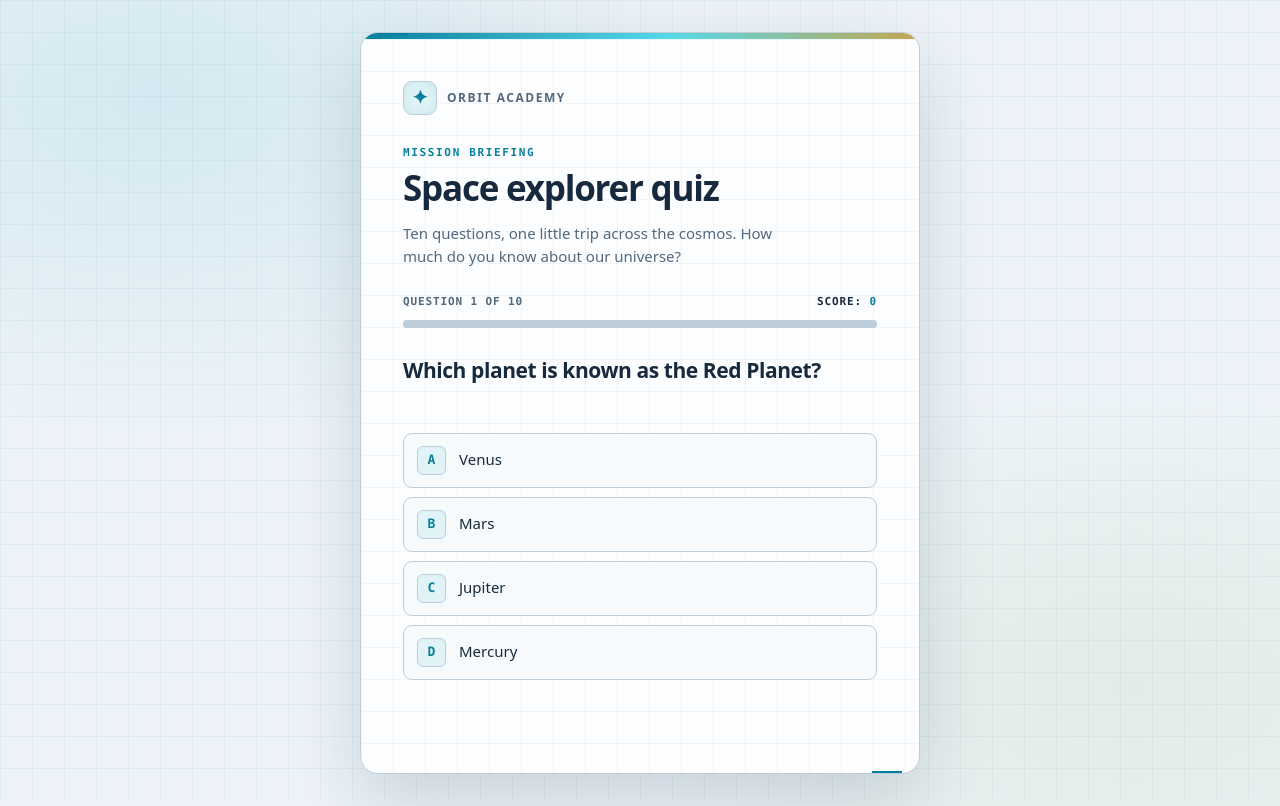
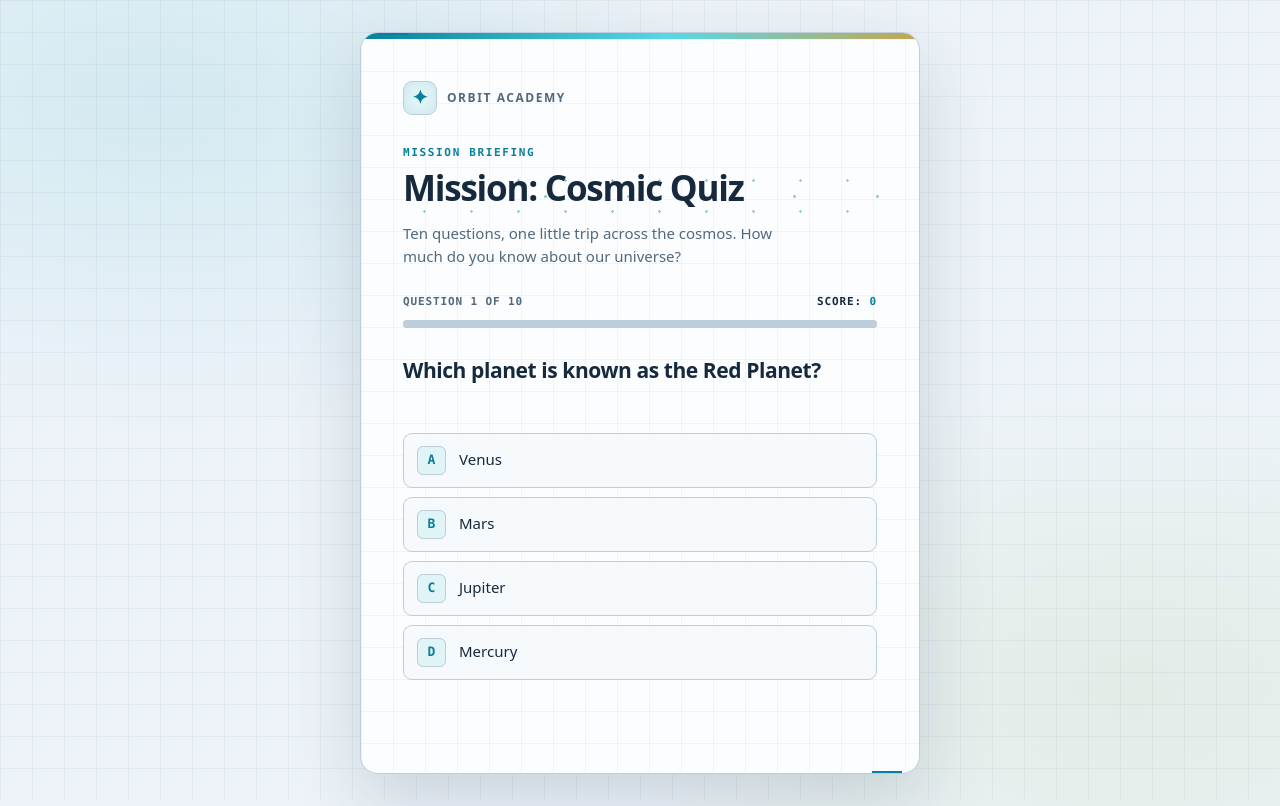
Before and after one commit to mlyoungcc/space-quiz, a plain HTML site: page index.html in a window 1280 px wide. Drawn offline with Linux system fonts and the light colour scheme.

Commit message:
Add animated star field to quiz title
Co-authored-by: Copilot App <223556219+Copilot@users.noreply.github.com>

```diff
--- a/index.html
+++ b/index.html
@@ -4,7 +4,7 @@
   <meta charset="utf-8">
   <meta name="viewport" content="width=device-width, initial-scale=1">
   <meta name="theme-color" content="#f5f7ff">
-  <title>Orbit Academy — Space Quiz</title>
+  <title>Mission: Cosmic Quiz — Orbit Academy</title>
   <style>
     :root {
       color-scheme: light dark;
@@ -145,6 +145,23 @@
       font-size: clamp(27px, 6vw, 35px);
       line-height: 1.15;
       letter-spacing: -.035em;
+    }
+
+    #page-title {
+      position: relative;
+      isolation: isolate;
+    }
+
+    #page-title::before {
+      position: absolute;
+      z-index: -1;
+      inset: -6px -4px;
+      background:
+        radial-gradient(circle, var(--accent) 0 1px, transparent 1.5px) 2px 3px / 47px 31px,
+        radial-gradient(circle, var(--accent) 0 1.2px, transparent 1.7px) 22px 14px / 83px 41px;
+      opacity: .32;
+      pointer-events: none;
+      content: "";
     }
 
     .intro {
@@ -420,6 +437,16 @@
       22% { opacity: .95; }
       100% { opacity: .35; transform: translateY(14px) scale(1.04); }
     }
+    @keyframes title-stars-twinkle {
+      from { opacity: .22; }
+      to { opacity: .42; }
+    }
+
+    @media (prefers-reduced-motion: no-preference) {
+      #page-title::before {
+        animation: title-stars-twinkle 6s ease-in-out infinite alternate;
+      }
+    }
 
     @media (prefers-reduced-motion: reduce) {
       *, *::before, *::after {
@@ -437,7 +464,7 @@
     <div class="content" id="app">
       <div class="brand"><span class="brand-mark" aria-hidden="true">✦</span> Orbit Academy</div>
       <p class="eyebrow">Mission briefing</p>
-      <h1 id="page-title">Space explorer quiz</h1>
+      <h1 id="page-title">Mission: Cosmic Quiz</h1>
       <p class="intro">Ten questions, one little trip across the cosmos. How much do you know about our universe?</p>
       <div class="stats">
         <span id="question-count">Question 1 of 10</span>
```
